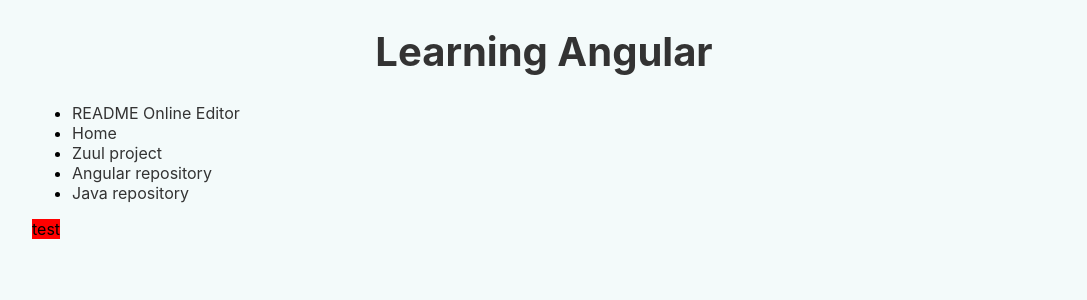
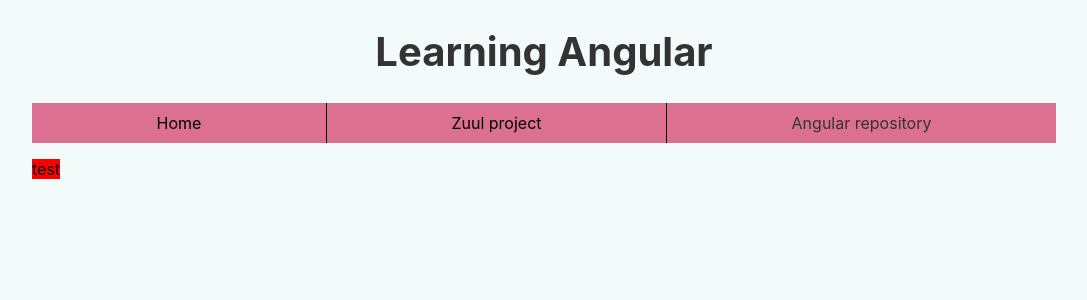
Before and after one commit to lamyverdint/AngularTest, an Angular app in the folder app/: page / in a window 1280 px wide. Shown: the top 300 px of the page, without its empty margins (96-1183 px from the left). Built offline with nearby package versions, Linux system fonts and the light colour scheme.

Commit message:
horizontal navigation bar

```diff
--- a/app/src/app/navigation-bar/navigation-bar.component.html
+++ b/app/src/app/navigation-bar/navigation-bar.component.html
@@ -1,17 +1,13 @@
 <div class="navbar">
   <nav>
-    <ul>
-      <li>
-        <a href="https://markdown-editor.github.io/" target="_blank"
-          >README Online Editor</a
-        >
-      </li>
-      <li>
-        <a routerLink="/">Home</a>
-      </li>
-      <li>
-        <a routerLink="/zuul-project">Zuul project</a>
-      </li>
+    <ol>
+      <!--      <li>-->
+      <!--        <a href="https://markdown-editor.github.io/" target="_blank"-->
+      <!--          >README Online Editor</a-->
+      <!--        >-->
+      <!--      </li>-->
+      <li (click)="redirectToHomePage()">Home</li>
+      <li (click)="redirectToZuulProject()">Zuul project</li>
       <li>
         <a
           href="https://github.com/lamyverdint/AngularTest/tree/develop"
@@ -19,11 +15,11 @@
           >Angular repository</a
         >
       </li>
-      <li>
-        <a href="https://github.com/lamyverdint/Java" target="_blank"
-          >Java repository</a
-        >
-      </li>
-    </ul>
+      <!--      <li>-->
+      <!--        <a href="https://github.com/lamyverdint/Java" target="_blank"-->
+      <!--          >Java repository</a-->
+      <!--        >-->
+      <!--      </li>-->
+    </ol>
   </nav>
 </div>
--- a/app/src/app/navigation-bar/navigation-bar.component.scss
+++ b/app/src/app/navigation-bar/navigation-bar.component.scss
@@ -1,4 +1,31 @@
 div {
   position: sticky;
   top: 2%;
+
+  nav {
+    ol {
+      list-style: none;
+      display: flex;
+      justify-content: space-between;
+      padding-inline: 0;
+
+      li {
+        display: flex;
+        flex-grow: 1;
+        justify-content: center;
+        background: palevioletred;
+        padding: 1% 3%;
+        border-right: solid 1px;
+      }
+
+      li:hover {
+        cursor: pointer;
+        background: indianred;
+      }
+
+      li:last-child {
+        border: none;
+      }
+    }
+  }
 }
--- a/app/src/app/navigation-bar/navigation-bar.component.ts
+++ b/app/src/app/navigation-bar/navigation-bar.component.ts
@@ -1,4 +1,5 @@
 import { Component, OnInit } from '@angular/core';
+import { Router } from '@angular/router';
 
 @Component({
   selector: 'app-navigation-bar',
@@ -6,7 +7,15 @@ import { Component, OnInit } from '@angular/core';
   styleUrls: ['./navigation-bar.component.scss'],
 })
 export class NavigationBarComponent implements OnInit {
-  constructor() {}
+  constructor(private router: Router) {}
 
   ngOnInit(): void {}
+
+  redirectToHomePage(): void {
+    this.router.navigate(['/']);
+  }
+
+  redirectToZuulProject(): void {
+    this.router.navigate(['/zuul-project']);
+  }
 }
```
